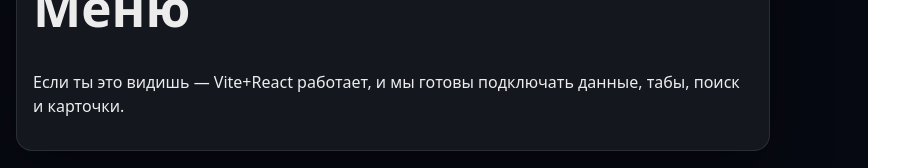
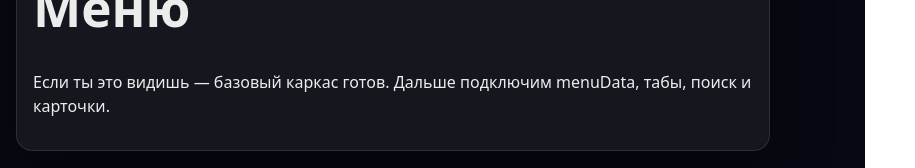
Before and after one commit to LukasMindeli/SquanchBar, a React (Vite) app in the folder webapp/: page / in a window 1280 px wide. Shown: the part 174-342 px from the top of the page, without its empty margins (0-915 px from the left). Built offline with nearby package versions, Linux system fonts and the light colour scheme.

Commit message:
feat(webapp): base UI skeleton (dark/glass)

```diff
--- a/webapp/src/App.jsx
+++ b/webapp/src/App.jsx
@@ -14,7 +14,7 @@ export default function App() {
         <div className="card">
           <h1>Меню</h1>
           <p>
-            Если ты это видишь — Vite+React работает, и мы готовы подключать данные,
+            Если ты это видишь — базовый каркас готов. Дальше подключим menuData,
             табы, поиск и карточки.
           </p>
         </div>
```
